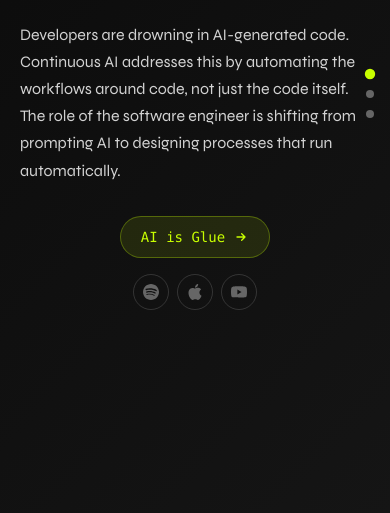
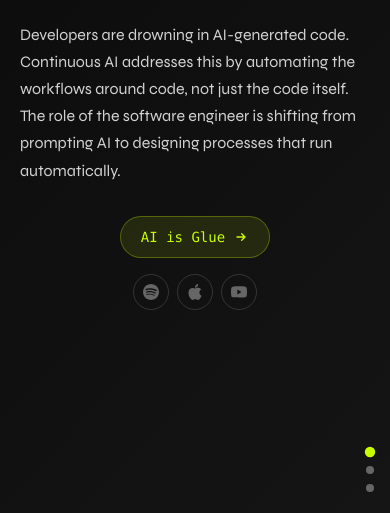
Before and after one commit to 14salfd-boop/continuousai.com, a Next.js app: page / in a window 390 px wide. Shown: the part 328-841 px from the top of the page. Built offline with nearby package versions, Linux system fonts and the light colour scheme.

Commit message:
Move mobile nav dots to bottom right corner
More tasteful and out of the way position

Generated with [Continue](https://continue.dev)

Co-Authored-By: Continue <noreply@continue.dev>

```diff
--- a/app/page.tsx
+++ b/app/page.tsx
@@ -139,7 +139,7 @@ export default function Home() {
       </nav>
 
       {/* Navigation Dots - Mobile */}
-      <nav className="fixed right-4 top-1/2 -translate-y-1/2 z-[100] flex flex-col gap-3 md:hidden">
+      <nav className="fixed right-4 bottom-6 z-[100] flex flex-col gap-2.5 md:hidden">
         {[
           { id: "manifesto", label: "1" },
           { id: "ecosystem", label: "2" },
```
